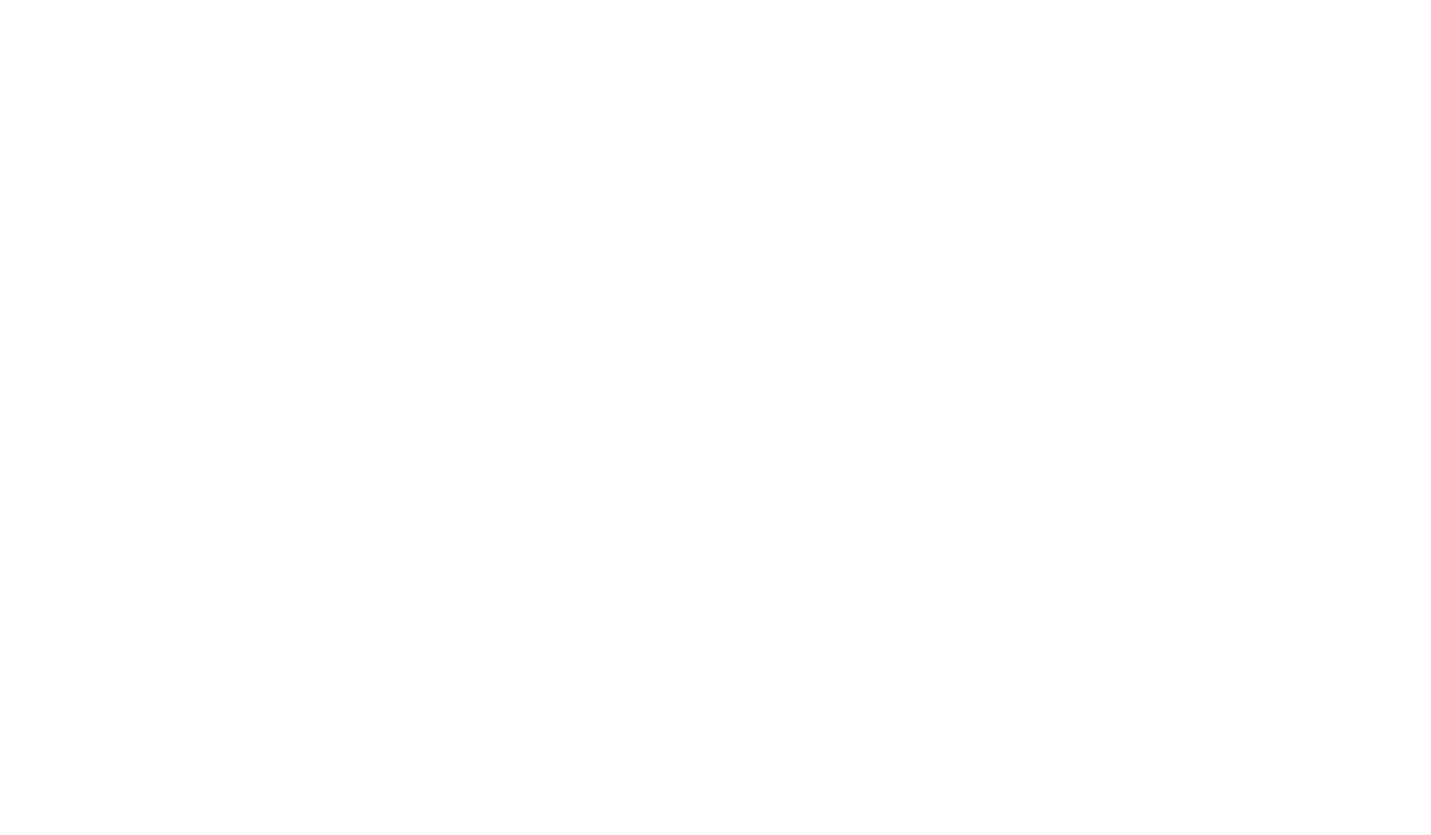
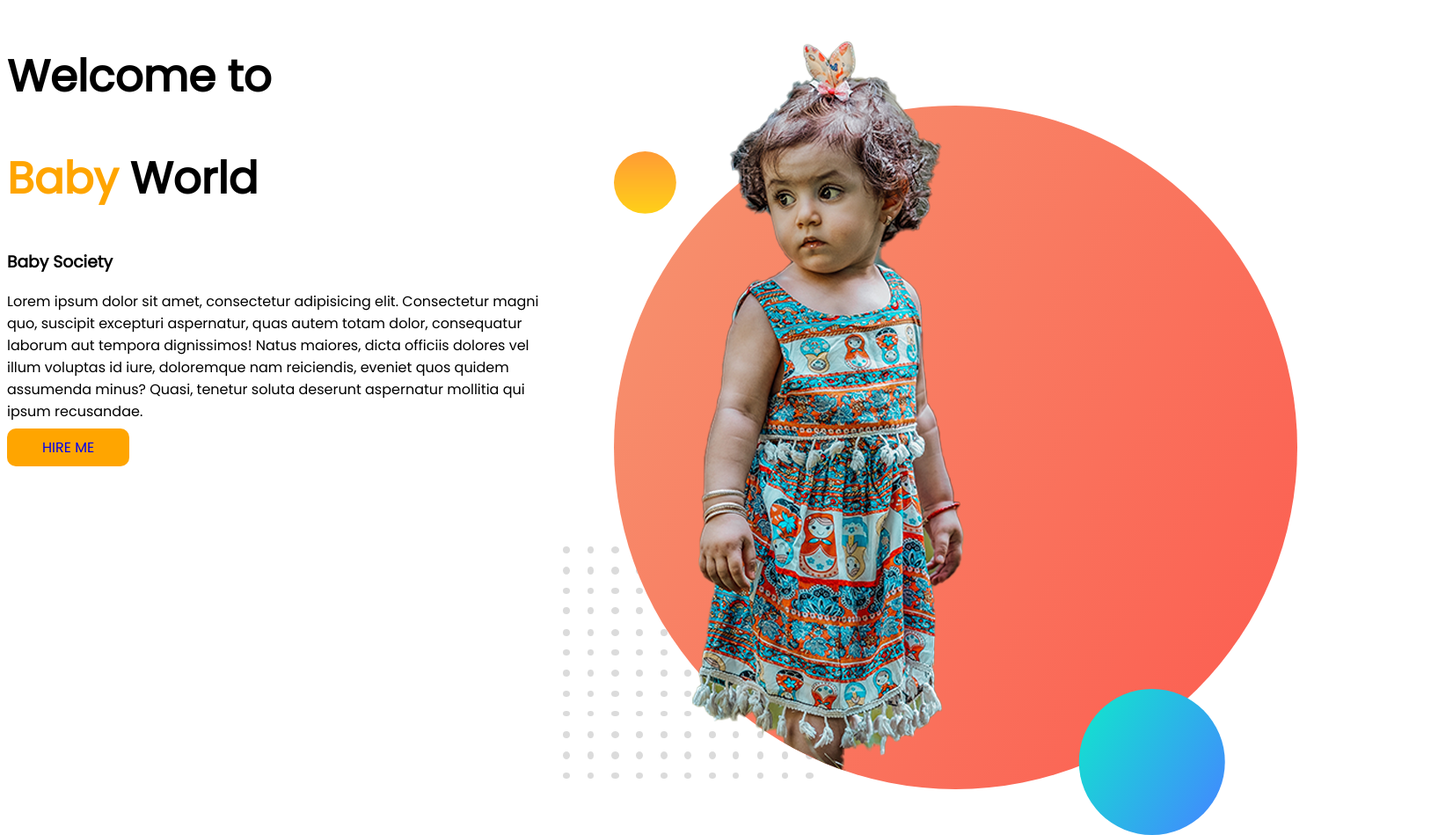
Before and after one commit to mhasancy/developer-portfolio, a plain HTML site: page index.html in a window 1280 px wide. Shown: the whole page at 88% size, 1627 px wide, since content can reach past the window. Before the commit the page ends 800 px from the top, so only its background shows below. Drawn offline with Linux system fonts and the light colour scheme.

Commit message:
up to section 1

```diff
--- a/index.html
+++ b/index.html
@@ -4,10 +4,24 @@
     <meta charset="UTF-8">
     <meta http-equiv="X-UA-Compatible" content="IE=edge">
     <meta name="viewport" content="width=device-width, initial-scale=1.0">
-    <title>Developer Portfolio</title>
+    <title>Baby's Portfolio</title>
+    <link rel="preconnect" href="https://fonts.googleapis.com">
+    <link rel="preconnect" href="https://fonts.gstatic.com" crossorigin>
+    <link href="https://fonts.googleapis.com/css2?family=Poppins&display=swap" rel="stylesheet">
     <link rel="stylesheet" href="style.css">
 </head>
 <body>
-
+    <section>
+        <div>
+            <h1>Welcome to</h1>
+            <h1><span class="orange-color">Baby </span>World</h1>
+            <h3>Baby Society</h3>
+            <p>Lorem ipsum dolor sit amet, consectetur adipisicing elit. Consectetur magni quo, suscipit excepturi aspernatur, quas autem totam dolor, consequatur laborum aut tempora dignissimos! Natus maiores, dicta officiis dolores vel illum voluptas id iure, doloremque nam reiciendis, eveniet quos quidem assumenda minus? Quasi, tenetur soluta deserunt aspernatur mollitia qui ipsum recusandae.</p>
+            <a class="link-button" href="http://facebook.com" target="_blank">HIRE ME</a>
+        </div>
+        <div class="half-width">
+            <img src="images/baby-bg3.png" alt="">
+        </div>
+    </section>
 </body>
 </html>
--- a/style.css
+++ b/style.css
@@ -0,0 +1,21 @@
+body {
+  font-family: "Poppins", sans-serif;
+}
+h1 {
+  font-size: 50px;
+}
+.orange-color {
+  color: orange;
+}
+section {
+  display: flex;
+}
+.half-width {
+  width: 50%;
+}
+.link-button {
+  text-decoration: none;
+  background-color: orange;
+  padding: 10px 40px;
+  border-radius: 10px;
+}
```
Also changed, not shown: images/Baby-bg1.png (added), images/baby-bg3.png (added), images/dream-bg.png (added), images/exp-bg.png (added), images/jhankar.png (added), images/jhankar2.png (added), images/my-bg.png (added), images/my-bg2.png (added), images/top-banner.png (added).
